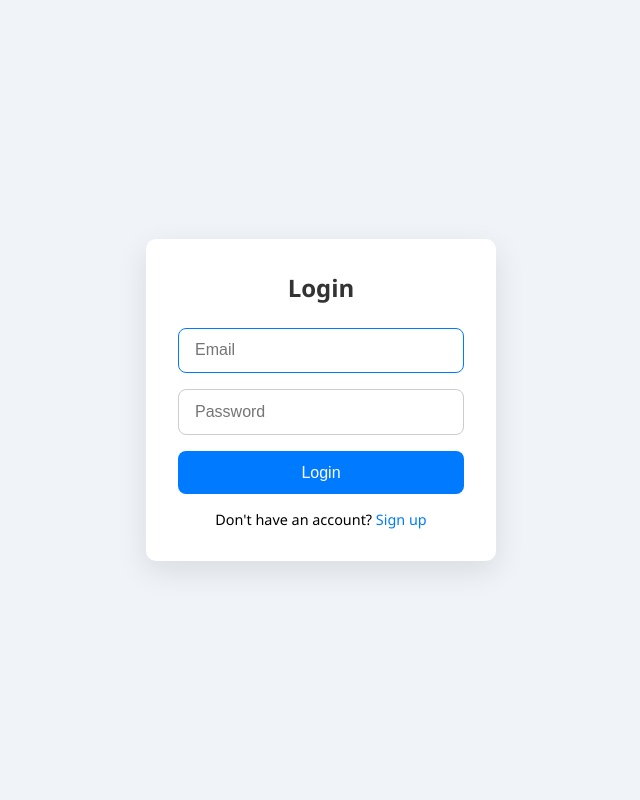
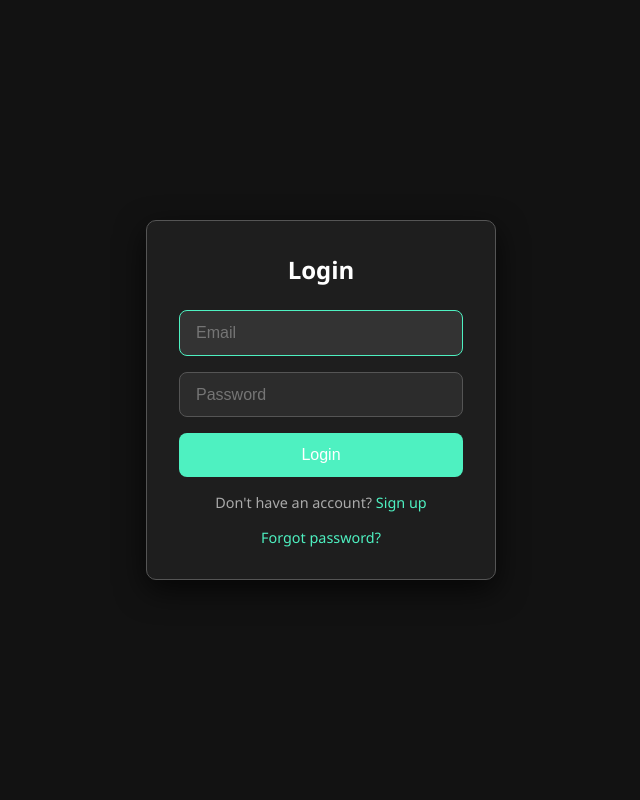
Before and after one commit to 9endu/rotbot, a Flask app: page /login in a window 1280 px wide. Shown: the whole page, without its empty margins (319-959 px from the left). Run offline with Flask 3, Linux system fonts and the light colour scheme; parts of the project's set-up code (start-up, migrations or seed data) failed here and were passed over.

Commit message:
login ui changed

```diff
--- a/templates/login.html
+++ b/templates/login.html
@@ -13,7 +13,7 @@
 
     body {
       font-family: 'Segoe UI', sans-serif;
-      background: #f0f4f8;
+      background: #121212;
       display: flex;
       justify-content: center;
       align-items: center;
@@ -21,18 +21,25 @@
     }
 
     .container {
-      background: white;
+      background: #1e1e1e;
       padding: 2rem;
       border-radius: 10px;
-      box-shadow: 0 10px 30px rgba(0,0,0,0.1);
+      box-shadow: 0 10px 30px rgba(0,0,0,0.7);
       width: 350px;
       position: relative;
+      border: 1px solid #555; /* Added a base border for contrast */
+      transition: all 0.3s ease-in-out;
+    }
+
+    /* Subtle Neon glow effect around the card */
+    .container:hover {
+      box-shadow: 0 0 5px 1px #4ef1c1, 0 0 10px 2px #4ef1c1;
     }
 
     h2 {
       text-align: center;
       margin-bottom: 1.5rem;
-      color: #333;
+      color: #ffffff;
     }
 
     form {
@@ -43,40 +50,46 @@
     input {
       padding: 0.8rem 1rem;
       margin-bottom: 1rem;
-      border: 1px solid #ccc;
+      border: 1px solid #555;
       border-radius: 8px;
       font-size: 1rem;
+      background-color: #2c2c2c;
+      color: #f0f0f0;
       transition: 0.3s;
     }
 
     input:focus {
-      border-color: #007bff;
+      border-color: #4ef1c1; /* Changed to #4ef1c1 */
       outline: none;
+      background-color: #333;
     }
 
     button {
-      background: #007bff;
+      background: #4ef1c1; /* Changed to #4ef1c1 */
       color: white;
       padding: 0.8rem;
       border: none;
       border-radius: 8px;
       cursor: pointer;
       font-size: 1rem;
-      transition: background 0.3s;
+      transition: background 0.3s, transform 0.2s ease, box-shadow 0.2s ease;
     }
 
     button:hover {
-      background: #0056b3;
+      background: #3be6ad; /* Darker shade of #4ef1c1 */
+      transform: scale(1.02);
+      box-shadow: 0 4px 10px rgba(78, 241, 193, 0.3);
     }
 
     .link {
       text-align: center;
       margin-top: 1rem;
       font-size: 0.9rem;
+      color: #aaa;
     }
 
     .link a {
-      color: #007bff;
+      color: #4ef1c1; /* Changed to #4ef1c1 */
       text-decoration: none;
     }
 
@@ -89,7 +102,7 @@
       position: fixed;
       top: 0; left: 0;
       width: 100%; height: 100%;
-      background: rgba(255, 255, 255, 0.9);
+      background: rgba(18, 18, 18, 0.95);
       display: flex;
       justify-content: center;
       align-items: center;
@@ -99,7 +112,7 @@
 
     .loader-text {
       font-size: 2rem;
-      color: #007bff;
+      color: #4ef1c1; /* Changed to #4ef1c1 */
       animation: blink 1s infinite;
     }
 
@@ -110,8 +123,8 @@
 
     /* Error message styling */
     .error-message {
-      color: red;
-      background: #ffe5e5;
+      color: #ff6b6b;
+      background: #3a1c1c;
       padding: 0.75rem;
       border-radius: 8px;
       margin-bottom: 1rem;
@@ -145,6 +158,10 @@
     <div class="link">
       Don't have an account? <a href="/signup">Sign up</a>
     </div>
+
+    <div class="link">
+      <a href="/forgot-password">Forgot password?</a>
+    </div>
   </div>
 
 
```
Also changed, not shown: install_requirements.py (added, +27 -0 lines).
